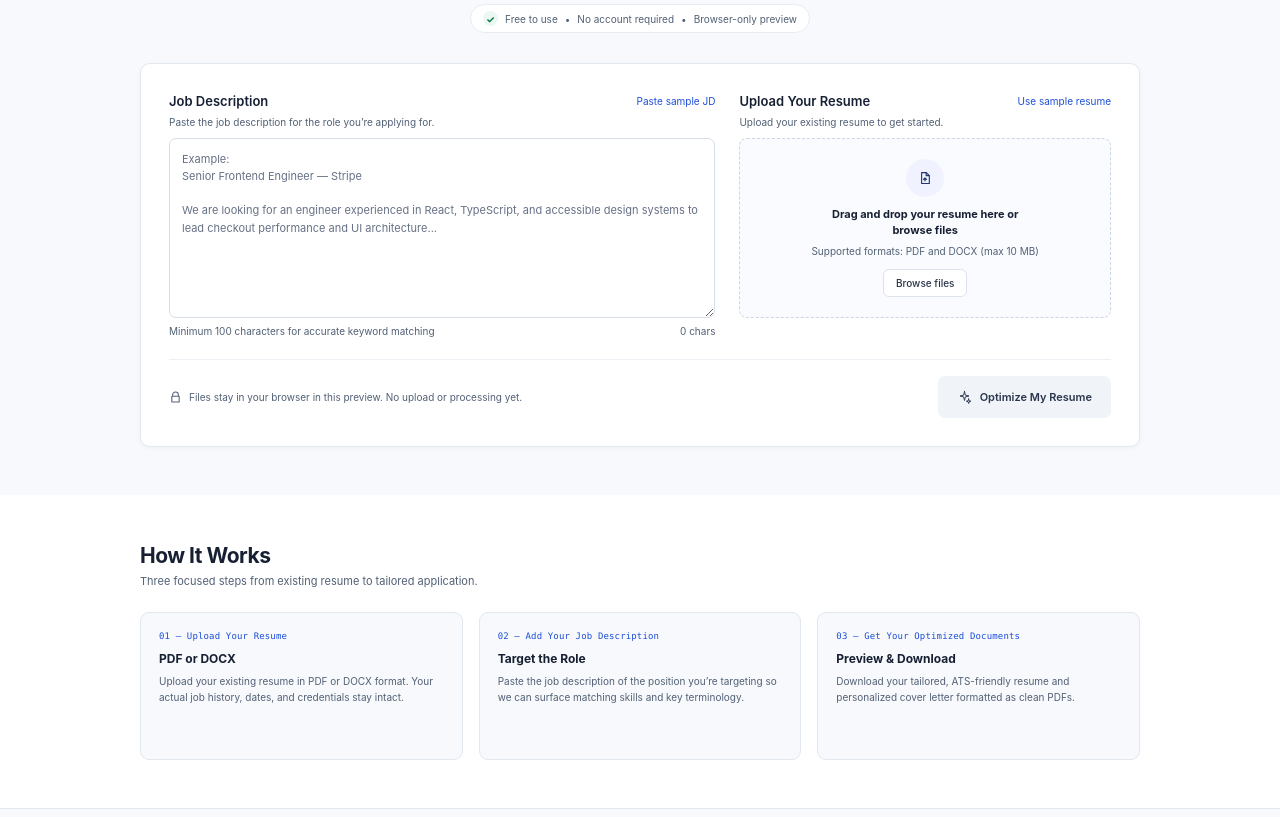
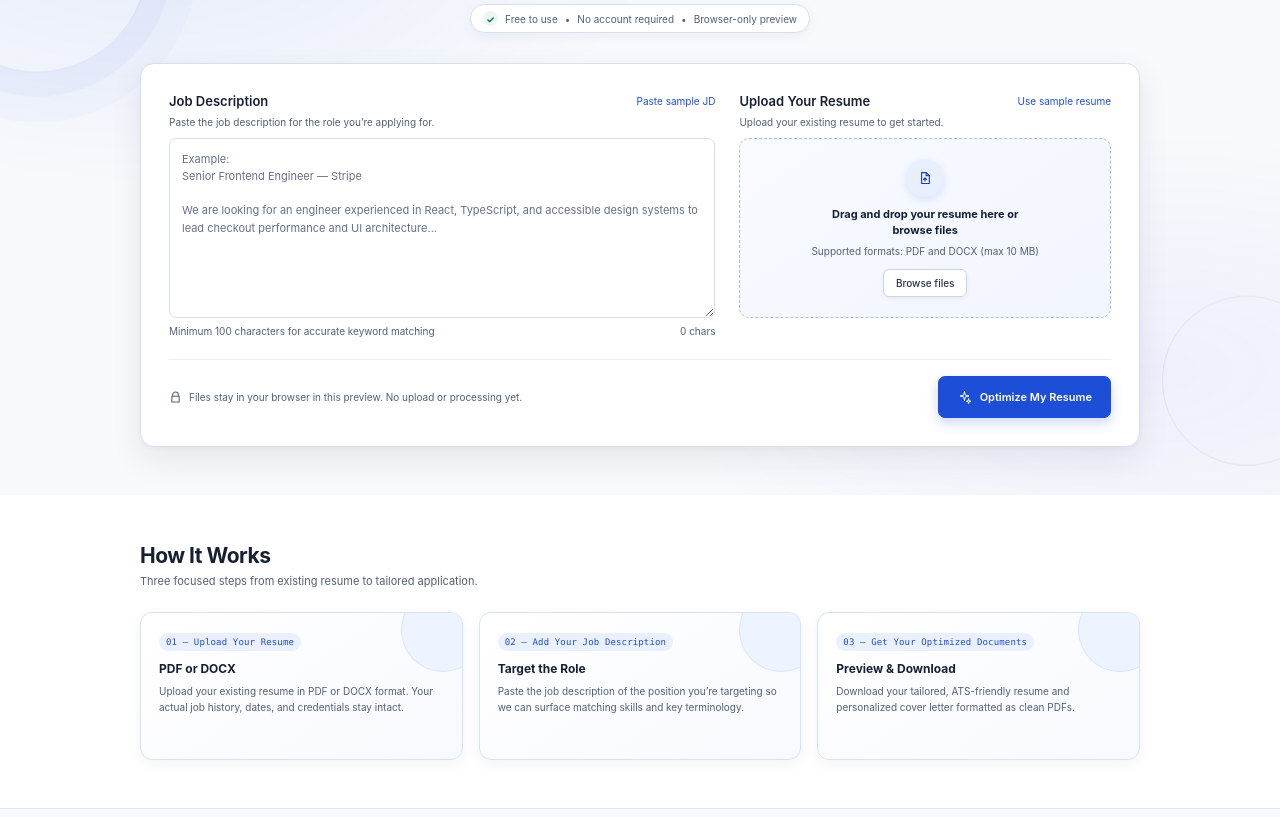
Before and after one commit to tayyabmalik90/get-hired, a plain HTML site: page index.html in a window 1280 px wide. Shown: the part 263-1080 px from the top of the page. Drawn offline with Linux system fonts and the light colour scheme.

Commit message:
Enhance landing page visuals and motion
Co-authored-by: Copilot <223556219+Copilot@users.noreply.github.com>

```diff
--- a/styles.css
+++ b/styles.css
@@ -13,6 +13,9 @@
   --blue: #1d4ed8;
   --line: #e2e8f0;
   --surface: #f7f9fc;
+  --shadow-card: 0 12px 32px rgb(23 32 51 / 8%), 0 2px 6px rgb(23 32 51 / 4%);
+  --shadow-hover: 0 18px 40px rgb(29 78 216 / 13%), 0 5px 12px rgb(23 32 51 / 6%);
+  --blue-soft: #edf3ff;
 }
 
 * {
@@ -53,6 +56,7 @@ a {
   justify-content: space-between;
   border-bottom: 1px solid #edf0f5;
   background: #fff;
+  box-shadow: 0 2px 12px rgb(23 32 51 / 4%);
 }
 
 .brand {
@@ -69,6 +73,7 @@ a {
   border-radius: 8px;
   background: #172858;
   color: #fff;
+  box-shadow: 0 4px 10px rgb(23 40 88 / 24%);
 }
 
 .brand-mark svg {
@@ -113,8 +118,42 @@ a {
 }
 
 .hero {
+  position: relative;
+  isolation: isolate;
+  overflow: hidden;
   padding: 56px 24px 48px;
-  background: var(--surface);
+  background:
+    radial-gradient(ellipse at 12% 18%, rgb(29 78 216 / 7%), transparent 32%),
+    radial-gradient(ellipse at 90% 82%, rgb(99 102 241 / 6%), transparent 30%),
+    var(--surface);
+}
+
+.hero::before,
+.hero::after {
+  position: absolute;
+  z-index: -1;
+  border: 1px solid rgb(29 78 216 / 10%);
+  border-radius: 50%;
+  content: "";
+  pointer-events: none;
+  animation: float 12s ease-in-out infinite;
+}
+
+.hero::before {
+  top: 8%;
+  left: -74px;
+  width: 220px;
+  height: 220px;
+  box-shadow: 0 0 0 24px rgb(29 78 216 / 3%), 0 0 0 50px rgb(29 78 216 / 2%);
+}
+
+.hero::after {
+  right: -52px;
+  bottom: 4%;
+  width: 168px;
+  height: 168px;
+  border-color: rgb(99 102 241 / 12%);
+  animation-delay: -5s;
 }
 
 .hero-inner,
@@ -123,9 +162,15 @@ a {
   margin: 0 auto;
 }
 
+.hero-inner {
+  position: relative;
+  z-index: 1;
+}
+
 .hero-copy {
   margin-bottom: 30px;
   text-align: center;
+  animation: rise-in .55s ease-out both;
 }
 
 h1,
@@ -155,11 +200,12 @@ h1 {
   align-items: center;
   gap: 7px;
   padding: 6px 12px;
-  border: 1px solid #e6ebf2;
+  border: 1px solid #d6e0ef;
   border-radius: 999px;
   background: #fff;
   color: var(--muted);
   font-size: 10px;
+  box-shadow: 0 3px 12px rgb(23 32 51 / 5%);
 }
 
 .trust-check {
@@ -176,10 +222,11 @@ h1 {
 
 .resume-form {
   padding: 28px;
-  border: 1px solid var(--line);
-  border-radius: 10px;
+  border: 1px solid #d7e0ed;
+  border-radius: 14px;
   background: #fff;
-  box-shadow: 0 2px 6px rgb(23 32 51 / 3%);
+  box-shadow: var(--shadow-card);
+  animation: rise-in .65s .08s ease-out both;
 }
 
 .form-grid {
@@ -212,6 +259,14 @@ h1 {
 
 .text-button:hover {
   text-decoration: underline;
+}
+
+.text-button:focus-visible,
+.site-nav a:focus-visible,
+.footer-nav a:focus-visible {
+  border-radius: 3px;
+  outline: 3px solid rgb(29 78 216 / 35%);
+  outline-offset: 3px;
 }
 
 .field-hint {
@@ -275,9 +330,9 @@ textarea:focus,
   align-items: center;
   justify-content: center;
   flex-direction: column;
-  border: 1px dashed #cbd6e5;
-  border-radius: 8px;
-  background: #f9fbfe;
+  border: 1px dashed #aebfda;
+  border-radius: 10px;
+  background: linear-gradient(145deg, #f8faff, #f1f5ff);
   cursor: pointer;
   text-align: center;
   transition: border-color .15s, background .15s, box-shadow .15s;
@@ -285,8 +340,9 @@ textarea:focus,
 
 .drop-zone:hover,
 .drop-zone.is-dragging {
-  border-color: #7d9df1;
-  background: #f3f7ff;
+  border-color: var(--blue);
+  background: #edf3ff;
+  box-shadow: inset 0 0 0 1px rgb(29 78 216 / 8%);
 }
 
 .file-icon {
@@ -296,8 +352,9 @@ textarea:focus,
   margin-bottom: 10px;
   place-items: center;
   border-radius: 50%;
-  background: #f0f3ff;
-  color: #23356f;
+  background: #e8efff;
+  color: #1e40af;
+  box-shadow: 0 3px 8px rgb(29 78 216 / 12%);
 }
 
 .file-icon svg {
@@ -322,12 +379,20 @@ textarea:focus,
 .browse-button {
   margin-top: 12px;
   padding: 7px 12px;
-  border: 1px solid #dce3ed;
+  border: 1px solid #cbd6e5;
   border-radius: 6px;
   background: #fff;
   color: #263248;
   font-size: 10px;
   font-weight: 500;
+  box-shadow: 0 2px 5px rgb(23 32 51 / 5%);
+  transition: border-color .15s, box-shadow .15s, transform .15s;
+}
+
+.drop-zone:hover .browse-button {
+  border-color: #9db5e7;
+  box-shadow: 0 3px 8px rgb(29 78 216 / 10%);
+  transform: translateY(-1px);
 }
 
 .file-status {
@@ -389,18 +454,21 @@ textarea:focus,
   align-items: center;
   justify-content: center;
   gap: 8px;
-  border: 1px solid transparent;
+  border: 1px solid #1d4ed8;
   border-radius: 7px;
-  background: #f0f3f8;
-  color: #28354b;
+  background: var(--blue);
+  color: #fff;
   cursor: pointer;
   font-size: 11px;
   font-weight: 600;
-  transition: background .15s, transform .15s;
+  box-shadow: 0 5px 12px rgb(29 78 216 / 22%);
+  transition: background .15s, box-shadow .15s, transform .15s;
 }
 
 .primary-button:hover {
-  background: #e7edf7;
+  background: #1e40af;
+  box-shadow: 0 8px 18px rgb(29 78 216 / 28%);
+  transform: translateY(-1px);
 }
 
 .primary-button:active {
@@ -448,15 +516,57 @@ textarea:focus,
 }
 
 .step-card {
+  position: relative;
+  isolation: isolate;
+  overflow: hidden;
   min-height: 148px;
   padding: 18px;
-  border: 1px solid var(--line);
-  border-radius: 9px;
-  background: var(--surface);
+  border: 1px solid #d8e2f0;
+  border-radius: 12px;
+  background: linear-gradient(145deg, #fff 0%, #f7f9ff 100%);
+  box-shadow: 0 4px 14px rgb(23 32 51 / 5%);
+  transition: border-color .2s, box-shadow .2s, transform .2s;
+  animation: fade-in .5s ease-out both;
+}
+
+.step-card::before {
+  position: absolute;
+  z-index: -1;
+  top: -25px;
+  right: -23px;
+  width: 82px;
+  height: 82px;
+  border: 1px solid rgb(29 78 216 / 9%);
+  border-radius: 50%;
+  background: var(--blue-soft);
+  content: "";
+}
+
+.step-card:nth-child(2) {
+  animation-delay: .08s;
+}
+
+.step-card:nth-child(3) {
+  animation-delay: .16s;
+}
+
+.step-card:hover {
+  transform: translateY(-4px);
+  border-color: #b7c9ed;
+  box-shadow: var(--shadow-hover);
+}
+
+.step-card > * {
+  position: relative;
+  z-index: 1;
 }
 
 .step-number {
+  display: inline-block;
   margin-bottom: 10px;
+  padding: 4px 7px;
+  border-radius: 999px;
+  background: #eaf0ff;
   color: var(--blue);
   font-family: ui-monospace, SFMono-Regular, Menlo, monospace;
   font-size: 9px;
@@ -496,10 +606,11 @@ textarea:focus,
   height: 34px;
   flex: none;
   place-items: center;
-  border: 1px solid var(--line);
-  border-radius: 7px;
+  border: 1px solid #d6e0ef;
+  border-radius: 9px;
   background: white;
-  color: #172858;
+  color: #1e40af;
+  box-shadow: 0 4px 10px rgb(23 32 51 / 7%);
 }
 
 .privacy-icon svg {
@@ -556,6 +667,51 @@ textarea:focus,
 .footer-nav span {
   color: var(--muted);
   font-size: 10px;
+}
+
+@keyframes rise-in {
+  from {
+    opacity: 0;
+    transform: translateY(12px);
+  }
+
+  to {
+    opacity: 1;
+    transform: translateY(0);
+  }
+}
+
+@keyframes fade-in {
+  from {
+    opacity: 0;
+  }
+
+  to {
+    opacity: 1;
+  }
+}
+
+@keyframes float {
+  0%,
+  100% {
+    transform: translateY(0);
+  }
+
+  50% {
+    transform: translateY(-10px);
+  }
+}
+
+@media (prefers-reduced-motion: reduce) {
+  *,
+  *::before,
+  *::after {
+    scroll-behavior: auto !important;
+    animation-duration: .01ms !important;
+    animation-delay: 0s !important;
+    animation-iteration-count: 1 !important;
+    transition-duration: .01ms !important;
+  }
 }
 
 @media (max-width: 700px) {
```
